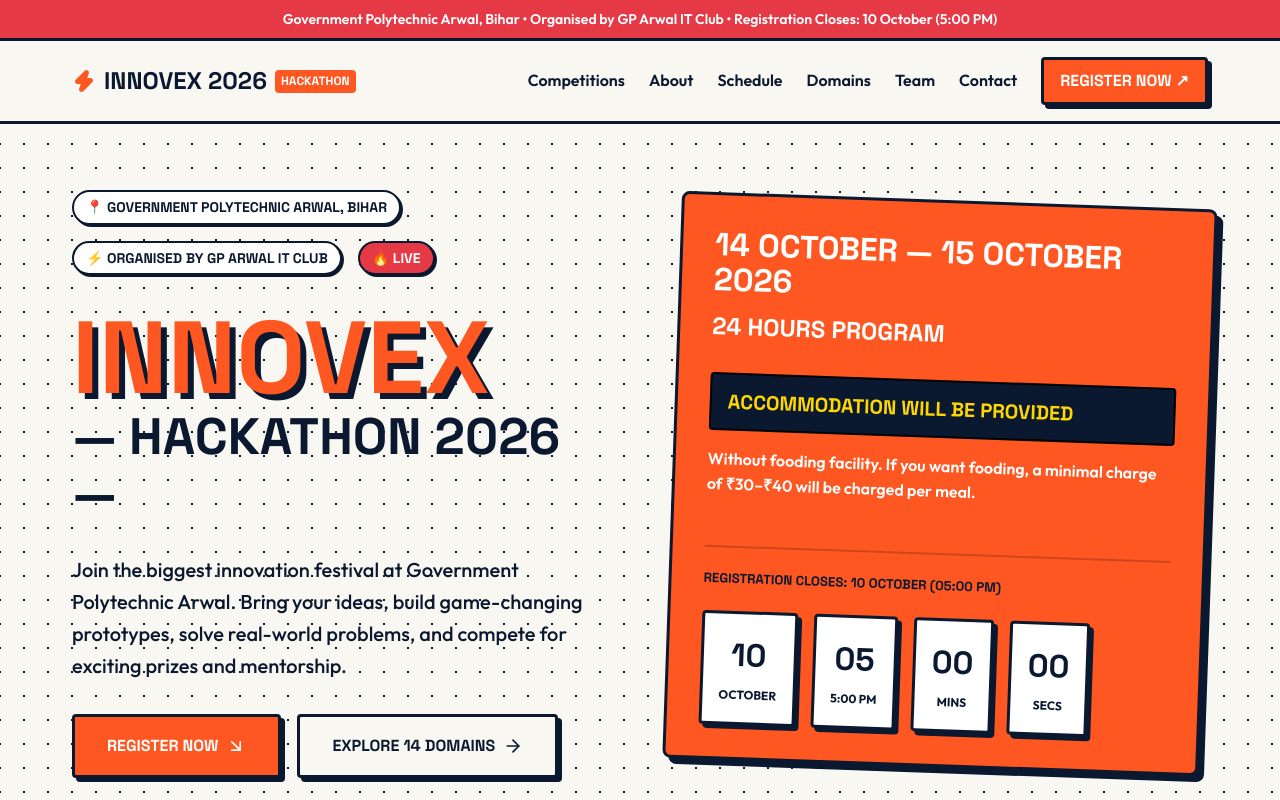
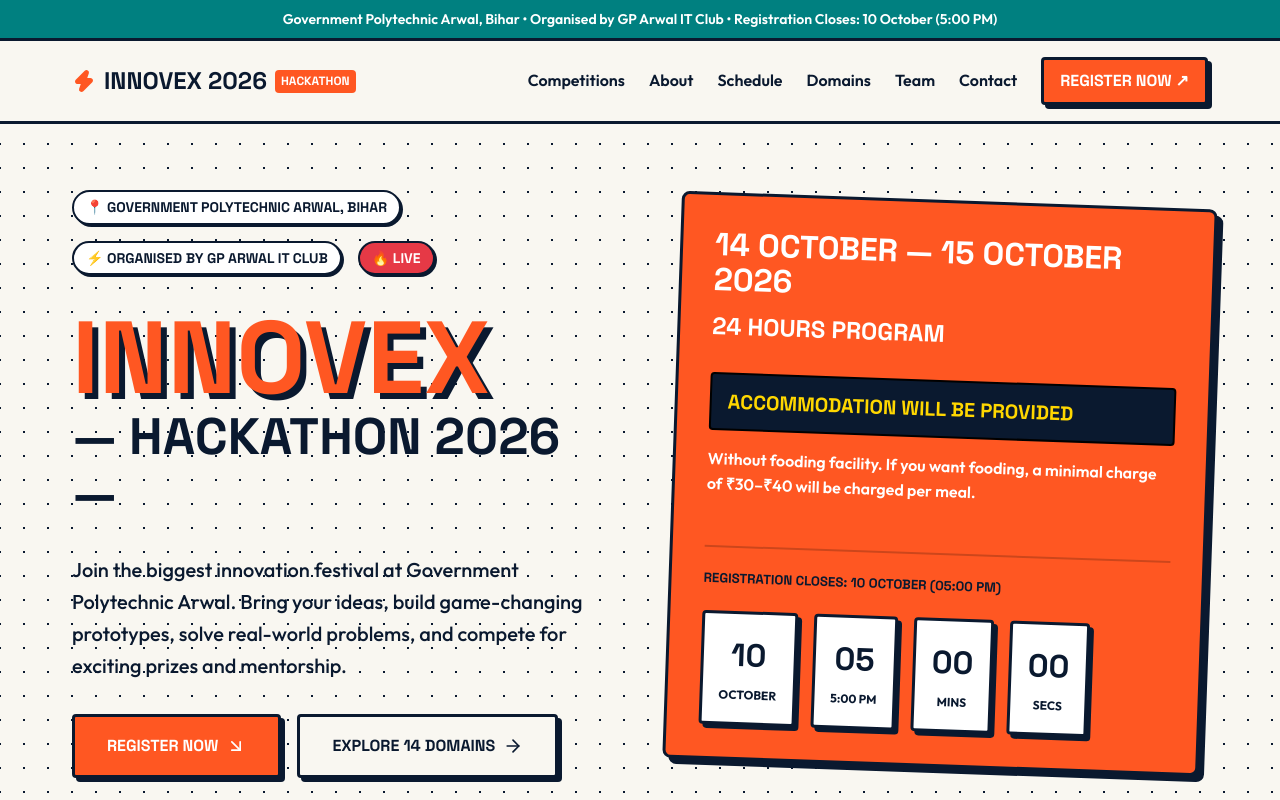
Before and after one commit to webskr/hackthon, a React (Vite) app in the folder react-website/: page / in a window 1280 px wide. Shown: the top 800 px of the page. Built offline with nearby package versions, Linux system fonts and the light colour scheme.

Commit message:
Update announcement bar background to #008080

```diff
--- a/react-website/src/App.css
+++ b/react-website/src/App.css
@@ -1,5 +1,5 @@
 .announcement-bar {
-  background: var(--status-red);
+  background: #008080;
   color: white;
   text-align: center;
   padding: 0.5rem;
```
